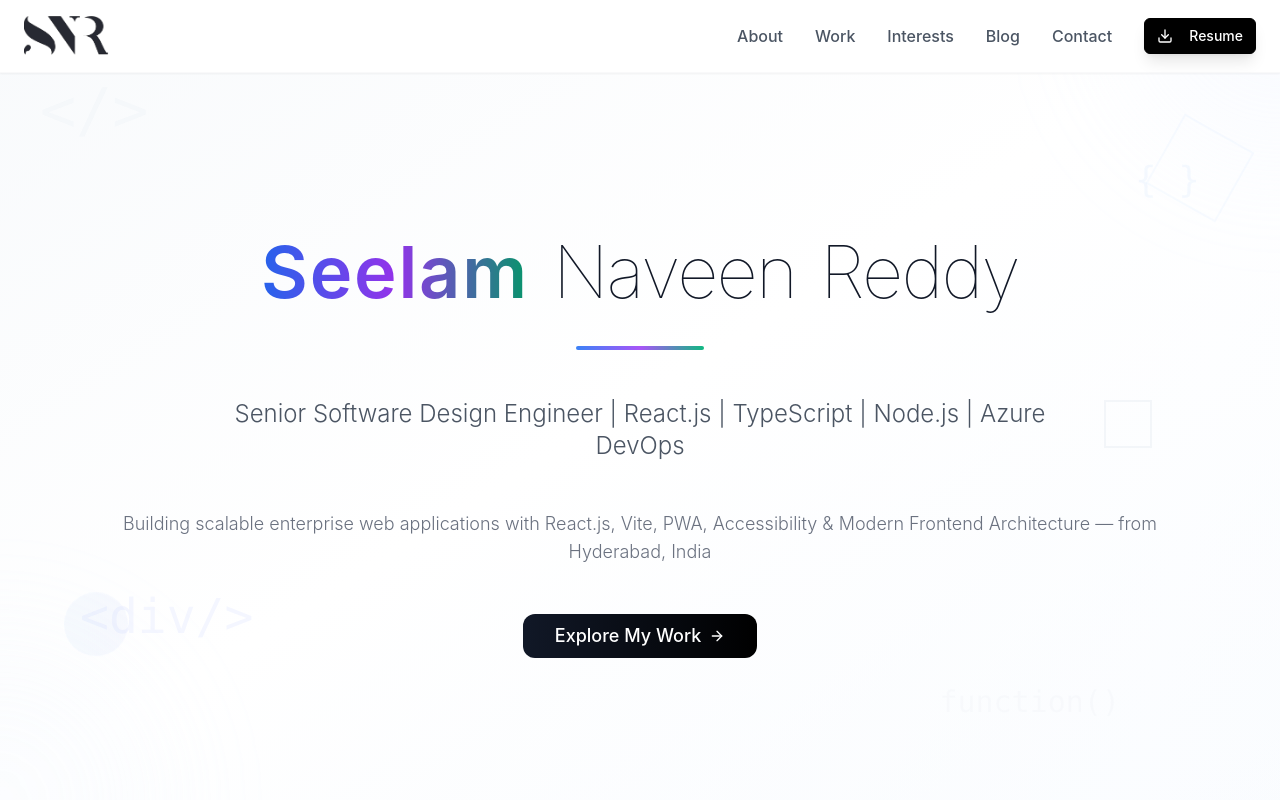
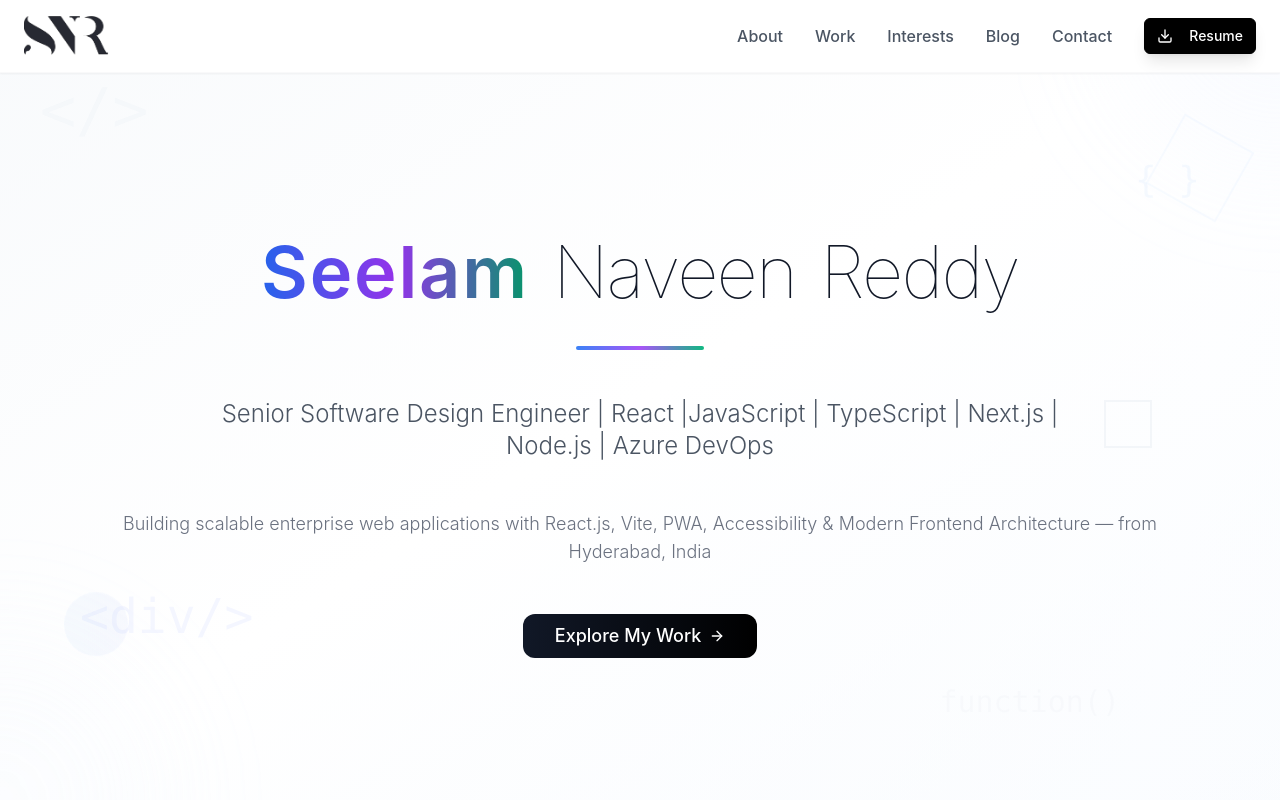
Before and after one commit to nseelam02-tech/snr-portfolio, a React (Vite) app: page / in a window 1280 px wide. Shown: the top 800 px of the page. Built offline with nearby package versions, Linux system fonts and the light colour scheme.

Commit message:
New chnage

```diff
--- a/src/pages/Index.tsx
+++ b/src/pages/Index.tsx
@@ -530,7 +530,7 @@ const Index = () => {
               className="text-xl md:text-2xl text-gray-600 max-w-4xl mx-auto leading-relaxed font-light animate-slideUp"
               style={{ animationDelay: '1.6s' }}
             >
-              Senior Software Design Engineer | React.js | TypeScript | Node.js
+              Senior Software Design Engineer | React |JavaScript | TypeScript | Next.js | Node.js
               | Azure DevOps
             </p>
 
```
